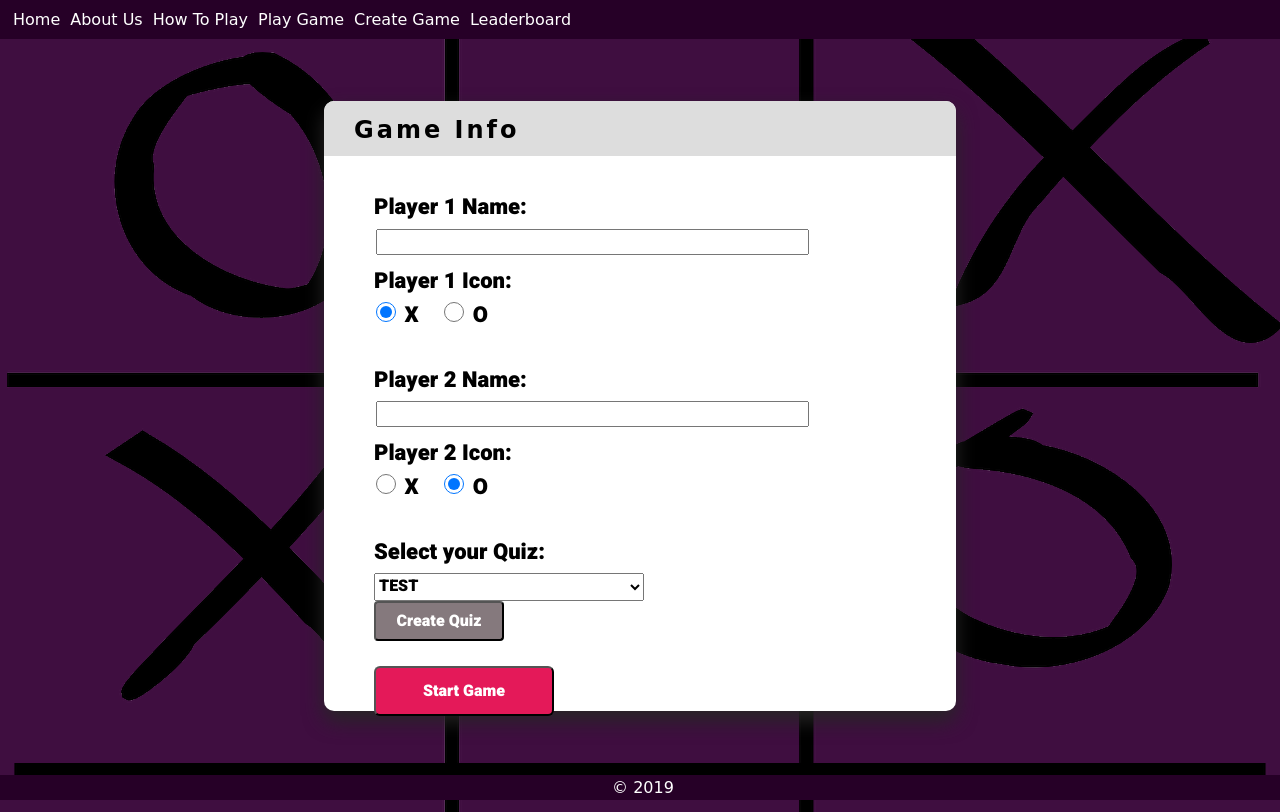
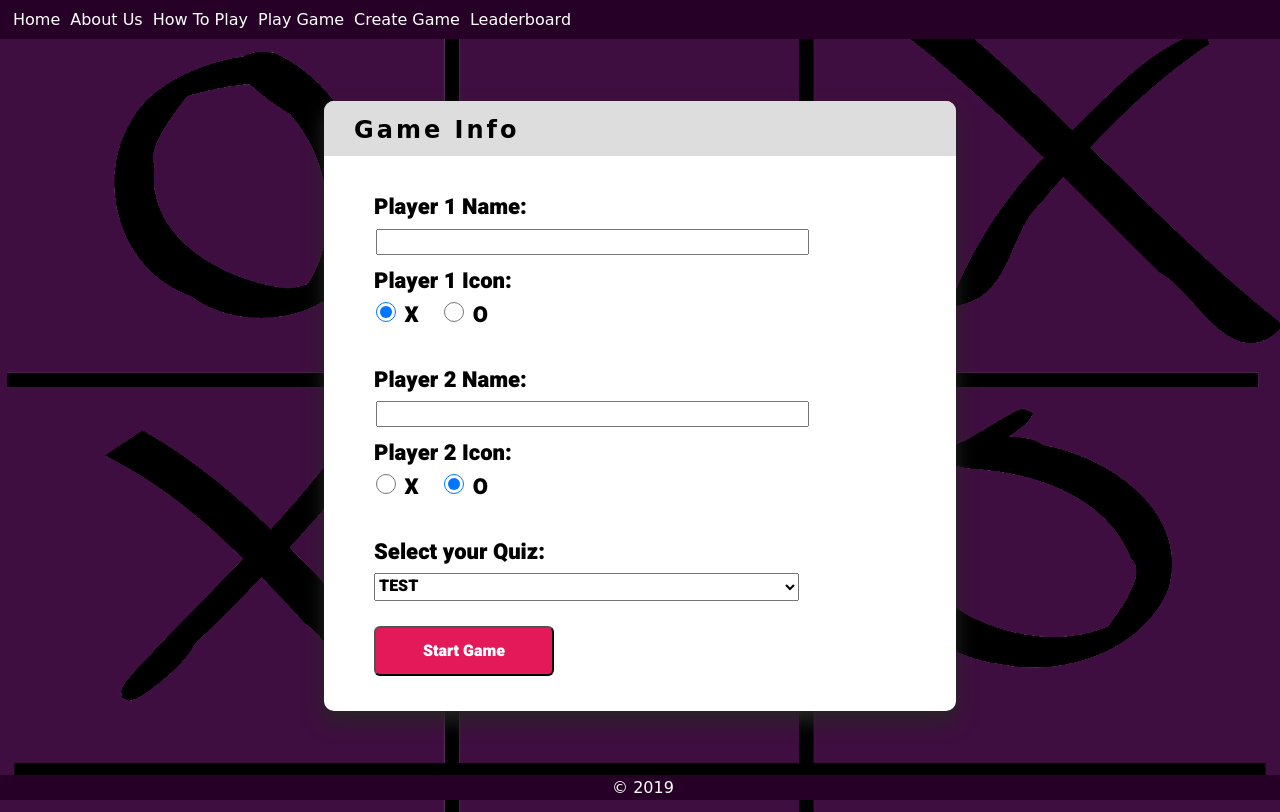
Before and after one commit to devonhackley/ticTacQuiz, a plain HTML site: page gamestart.html in a window 1280 px wide. Drawn offline with Linux system fonts and the light colour scheme; a web font is replaced by a local one.

Commit message:
removed uneeded button

```diff
--- a/css/style.css
+++ b/css/style.css
@@ -80,7 +80,7 @@ main {
   height: 300px;
   margin: 30px auto 0px;
   box-shadow: 0 10px 20px 0 rgba(39, 38, 38,2);
-  transition: 0.6s;
+  transition: 3s;
 }
 #game-menu form {
   width: 100%;
@@ -98,6 +98,7 @@ main {
 
 #game-menu form button:hover{
   background: #00FF00;
+  opacity: 0.9;
   color: rgb(50, 10, 51);
 }
 #game-menu form button:active {
@@ -176,7 +177,7 @@ form button:focus{
   height: 20px;
 }
 #gameStartForm select {
-  width: 270px;
+  width: 425px;
   font-family: 'Heebo', sans-serif;
   font-size: 16px;
   margin-right: 30px;
@@ -201,20 +202,6 @@ form button:focus{
   margin-right: 18px;
   /* font-size: 18px; */
 }
-#create-quiz-btn {
-  width: 130px;
-  height: 40px;
-  font-size: 16px;
-  border-radius: 4px;
-  font-family: 'Heebo', sans-serif;
-  background: #85797d;
-  color: #fff;
-}
-#create-quiz-btn:active {
-  background-color: rgb(29, 26, 27);
-  box-shadow: 0 5px #666;
-  transform: translateY(4px);
-}
 #button-container button {
   margin-top: 10px;
   width: 180px;
@@ -236,6 +223,7 @@ form button:focus{
 
 #button-container button:hover {
   background: rgb(149, 0, 32);
+  opacity: 0.9;
   color:#fff;
 }
 #button-container button:active {
--- a/gamestart.html
+++ b/gamestart.html
@@ -49,7 +49,6 @@
             <label for="quizSelection">Select your Quiz:</label>
             <br>
             <select id="questionsSelection"></select>
-            <button id="create-quiz-btn" onclick="location.href='./createquiz.html'" id="quizCreateBtn">Create Quiz</button>
             <div id="button-container">
                 <button id="gameStartFormButton" value="Start Game"> Start Game</button>
             </div>
```
